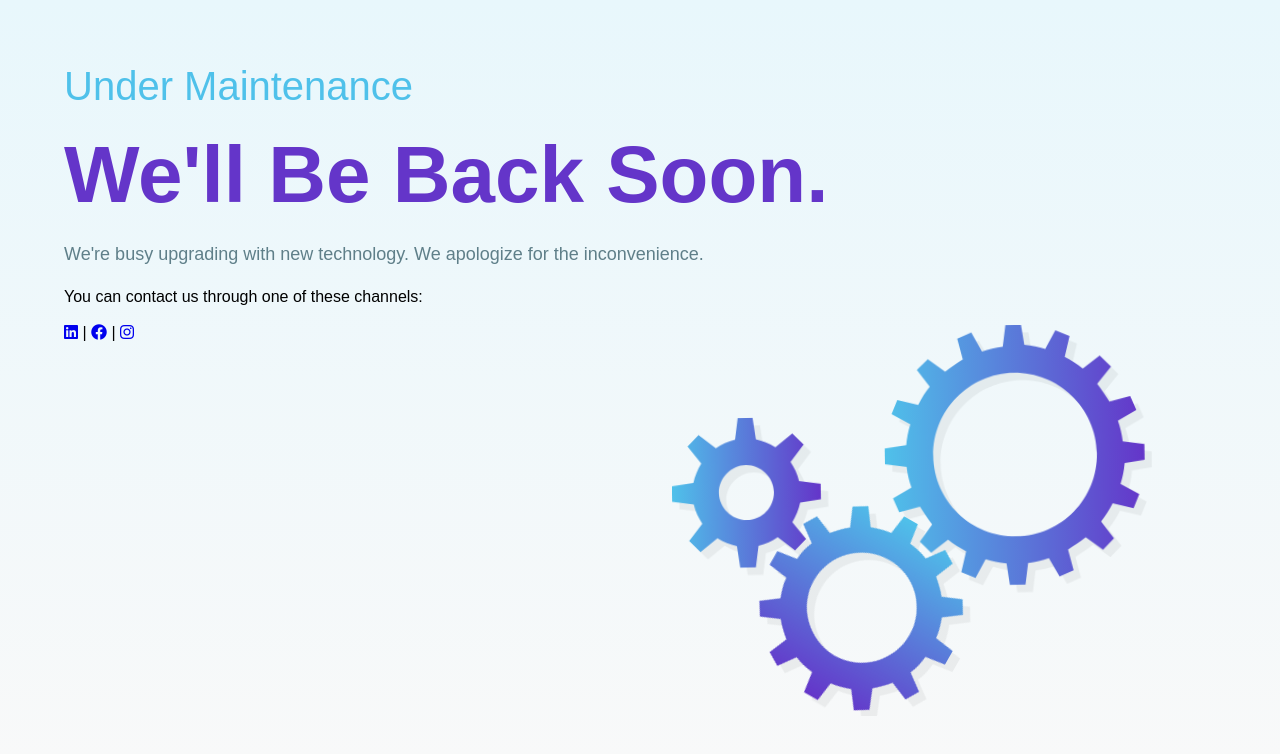
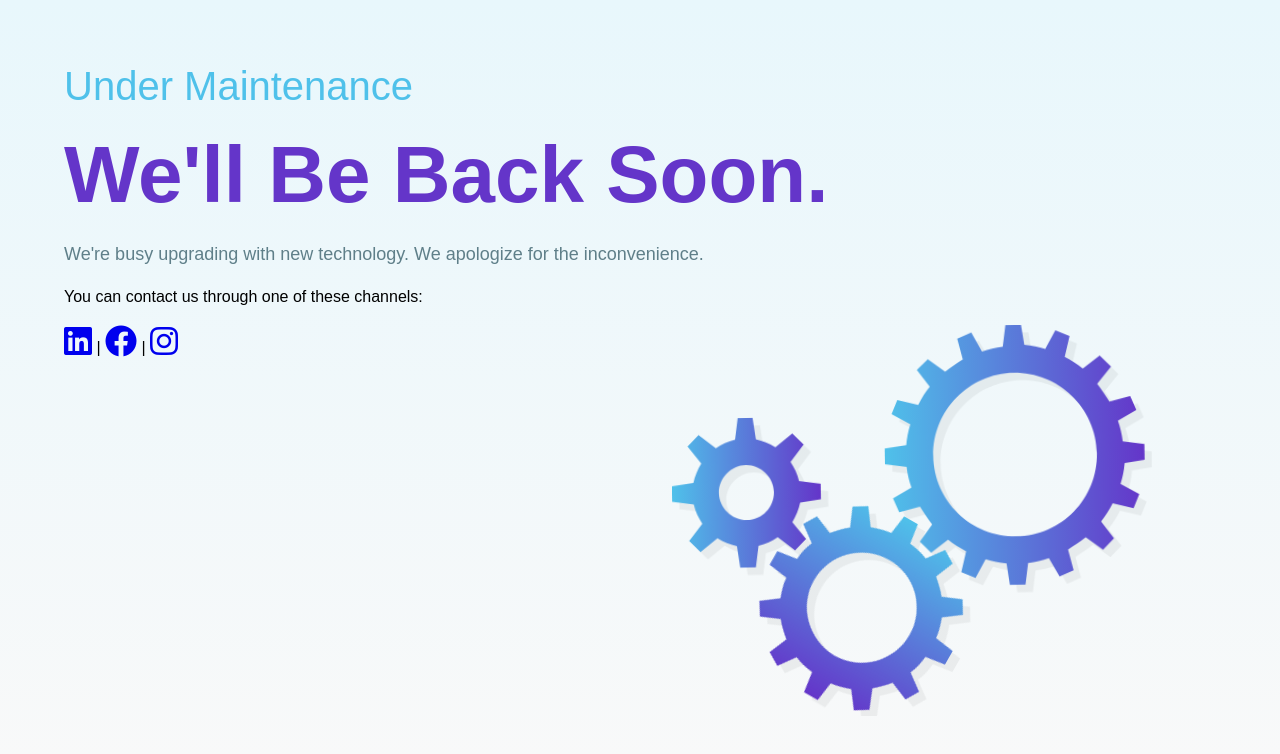
Before and after one commit to ArunKumarBalla/myprofile, a plain HTML site: page index.html in a window 1280 px wide. Drawn offline with Linux system fonts and the light colour scheme.

Commit message:
Updating the style in index file
Updating the style in index file

```diff
--- a/index.html
+++ b/index.html
@@ -37,9 +37,9 @@
 				<!--<a href="https://twitter.com">Twitter</a> |
 				<a href="https://www.facebook.com">Facebook</a> -->
 
-				<a href="https://www.linkedin.com/in/balla-arun-kumar-13163a156/"><i class="fab fa-linkedin"></i></a> |
-				<a href="https://www.facebook.com/BallaArunKumar/"><i class="fab fa-facebook"></i></a> |
-				<a href="https://www.instagram.com/balla_arun_kumar/"><i class="fab fa-instagram"></i></a>
+				<a href="https://www.linkedin.com/in/balla-arun-kumar-13163a156/" style="font-size: 32px;" ><i class="fab fa-linkedin"></i></a> |
+				<a href="https://www.facebook.com/BallaArunKumar/" style="font-size: 32px;" ><i class="fab fa-facebook"></i></a> |
+				<a href="https://www.instagram.com/balla_arun_kumar/" style="font-size: 32px;" ><i class="fab fa-instagram"></i></a>
 			</div>
 		</section>
 
```
